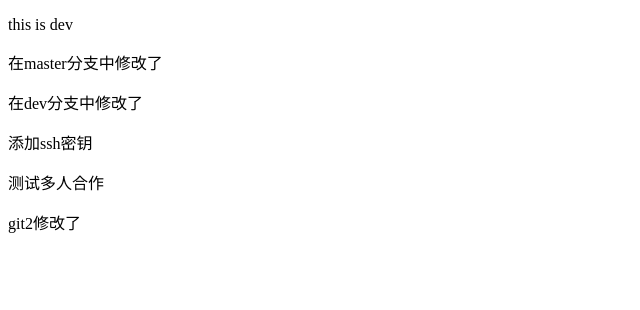
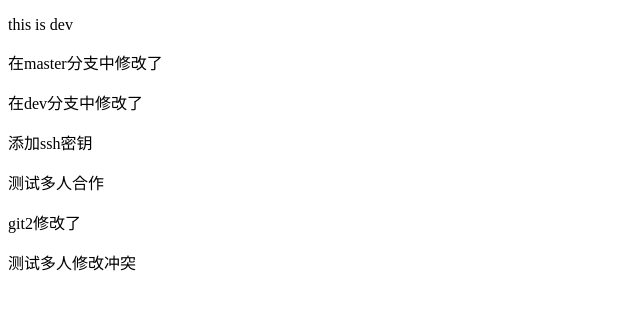
Before and after one commit to 10298365/GitTest, a plain HTML site: page dev.html in a window 1280 px wide. Shown: the whole page, without its empty margins (0-640 px from the left). Drawn offline with Linux system fonts and the light colour scheme.

Commit message:
测试冲突

```diff
--- a/dev.html
+++ b/dev.html
@@ -11,6 +11,7 @@
     <p>在dev分支中修改了</p>
     <p>添加ssh密钥</p>
     <p>测试多人合作</p>
-	<p>git2修改了</p>
+    <p>git2修改了</p>
+    <p>测试多人修改冲突</p>
 </body>
 </html>
```
